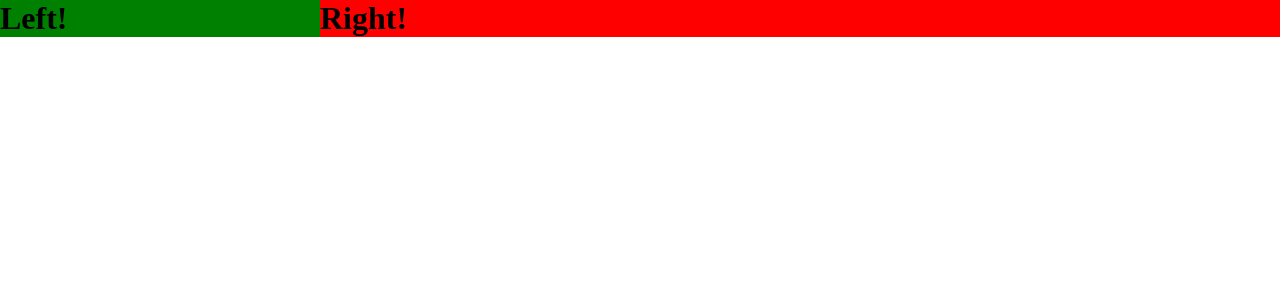
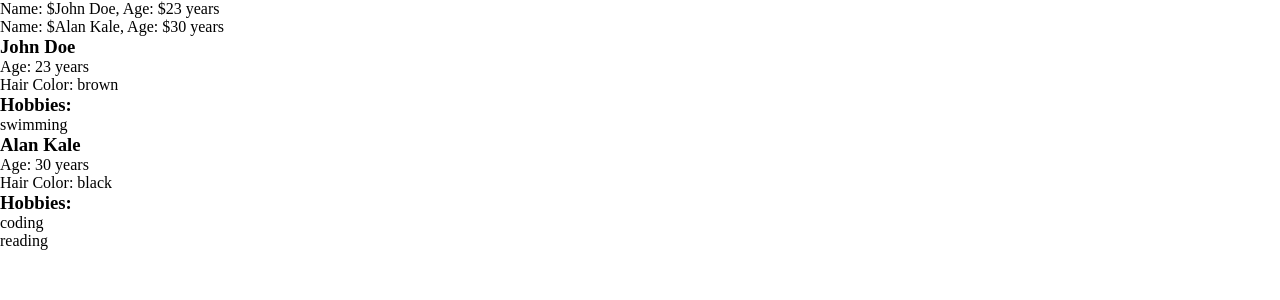
Before and after one commit to abrehan2/React-Design-Patterns, a React (Vite) app: page / in a window 1280 px wide. Shown: the top 300 px of the page. Built offline with nearby package versions, Linux system fonts and the light colour scheme.

Commit message:
chore: implement Lists and list items

```diff
--- a/src/App.jsx
+++ b/src/App.jsx
@@ -1,20 +1,24 @@
 // IMPORTS -
-import SplitScreen from "./layout-components/split-screen-components"
+import { people } from "./layout-components/list-and-list-items/data";
+import LargePersonListItem from "./layout-components/list-and-list-items/people/large-person-list-item";
+import SmallPersonListItem from "./layout-components/list-and-list-items/people/small-person-list-item";
+import RegularList from "./layout-components/list-and-list-items/regular-list";
+// import SplitScreen from "./layout-components/split-screen-components";
 
 // COMPONENTS -
 const LeftHandComponent = () => {
-  return <h1 style={{backgroundColor: "green"}}>Left!</h1>
-}
+  return <h1 style={{ backgroundColor: "green" }}>Left!</h1>;
+};
 
 const RightHandComponent = () => {
-  return <h1 style={{backgroundColor: "red"}}>Right!</h1>
-}
+  return <h1 style={{ backgroundColor: "red" }}>Right!</h1>;
+};
 
 export default function App() {
-  return <>
-
-
-  {/*
+  return (
+    <>
+      {/* -------------------------------- SPLIT - SCREEN -------------------------------- */}
+      {/*
   1)
   <SplitScreen
   left={LeftHandComponent}
@@ -23,12 +27,22 @@ export default function App() {
   rightWeight={3}
 
   /> */}
-
-{/* 2) */}
-  <SplitScreen leftWeight={1} rightWeight={3}>
+      {/* 2) */}
+      {/* <SplitScreen leftWeight={1} rightWeight={3}>
     <LeftHandComponent />
     <RightHandComponent />
-  </SplitScreen>
-
-  </>
+  </SplitScreen> */}
+      {/* -------------------------------- LIST AND LIST ITEMS -------------------------------- */}
+      <RegularList
+        items={people}
+        resourceName={"person"}
+        itemComponent={SmallPersonListItem}
+      />
+      <RegularList
+        items={people}
+        resourceName={"person"}
+        itemComponent={LargePersonListItem}
+      />
+    </>
+  );
 }
--- /dev/null
+++ b/src/layout-components/list-and-list-items/data.js
@@ -0,0 +1,31 @@
+export const people = [
+  {
+    name: "John Doe",
+    age: 23,
+    hairColor: "brown",
+    hobbies: ["swimming"],
+  },
+
+  {
+    name: "Alan Kale",
+    age: 30,
+    hairColor: "black",
+    hobbies: ["coding", "reading"],
+  },
+];
+
+export const products = [
+  {
+    name: "Flat-Screen TV",
+    price: "$300",
+    description: "Huge LCD screen, a great deal.",
+    rating: 4.5,
+  },
+
+  {
+    name: "basketball",
+    price: "$10",
+    description: "Just like the pros use.",
+    rating: 3.8,
+  },
+];
--- /dev/null
+++ b/src/layout-components/list-and-list-items/people/large-person-list-item.jsx
@@ -0,0 +1,17 @@
+export default function LargePersonListItem({ person }) {
+  const { name, age, hairColor, hobbies } = person;
+
+  return (
+    <>
+      <h3>{name}</h3>
+      <p>Age: {age} years</p>
+      <p>Hair Color: {hairColor}</p>
+      <h3>Hobbies: </h3>
+      <ul>
+        {hobbies.map((hobby) => (
+          <li key={hobby}>{hobby}</li>
+        ))}
+      </ul>
+    </>
+  );
+}
--- /dev/null
+++ b/src/layout-components/list-and-list-items/people/small-person-list-item.jsx
@@ -0,0 +1,9 @@
+export default function SmallPersonListItem({ person }) {
+  const { name, age } = person;
+
+  return (
+    <p>
+      Name: ${name}, Age: ${age} years
+    </p>
+  );
+}
--- /dev/null
+++ b/src/layout-components/list-and-list-items/regular-list.jsx
@@ -0,0 +1,15 @@
+export default function RegularList({
+  items,
+  resourceName,
+  itemComponent: ItemComponent,
+}) {
+ return (
+    <>
+    {items.map((item, i) => (
+      <ItemComponent key={i} {...{ [resourceName]: item }} />
+    ))}
+  </>
+ )
+}
+
+// {...{[resourceName]: item}} === person = {item}
--- a/src/layout-components/split-screen-components/index.jsx
+++ b/src/layout-components/split-screen-components/index.jsx
@@ -23,7 +23,6 @@ export default function SplitScreen({
   return (
     <Container>
       <Pane weight={leftWeight}>{Left}</Pane>
-
       <Pane weight={rightWeight}>{Right}</Pane>
     </Container>
   );
```
Also changed, not shown: src/layout-components/list-and-list-items/product/large-product-list-item.jsx (added), src/layout-components/list-and-list-items/product/small-product-list-item.jsx (added).
